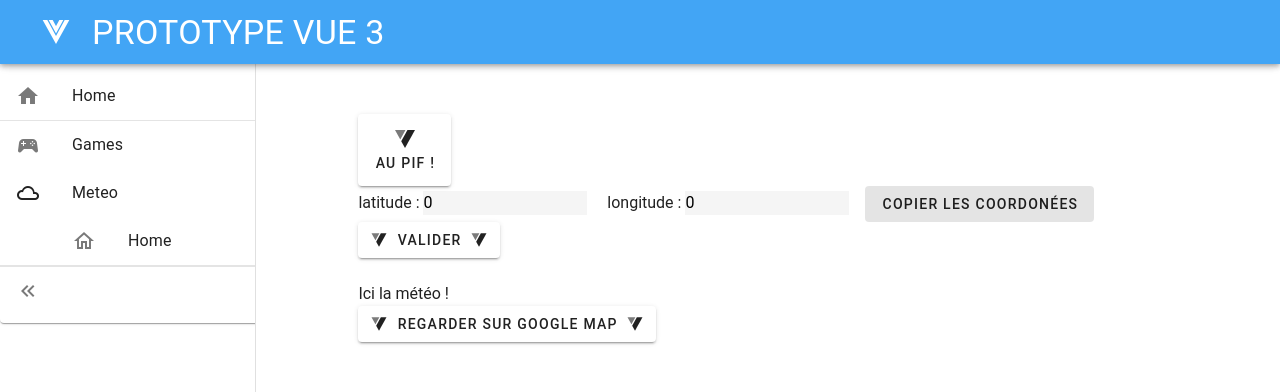
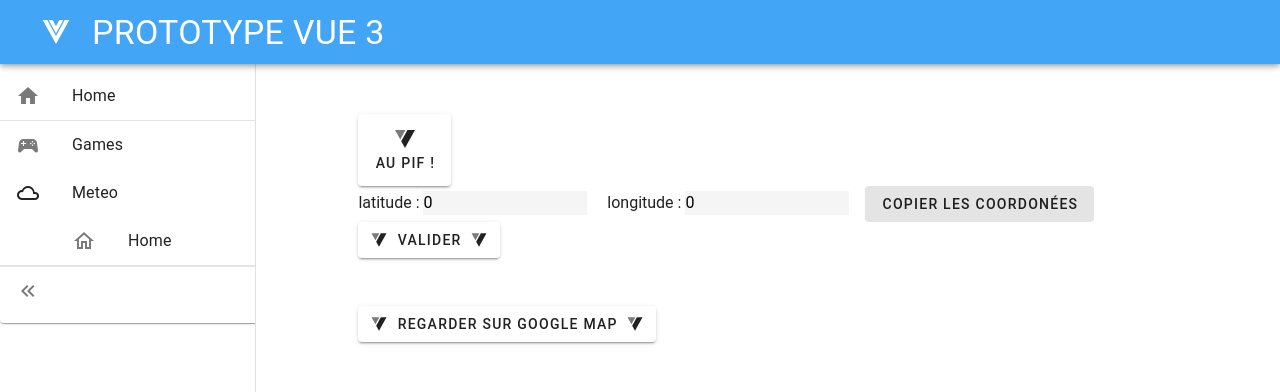
Before and after one commit to ThibaultNG/proto-vue, a Vue app: page /meteo/home in a window 1280 px wide. Shown: the top 392 px of the page. Built offline with nearby package versions, Linux system fonts and the light colour scheme; no server answers.

Commit message:
module meteo : implementing a watcher on data pulled from api and adapting the codes accordingly

```diff
--- a/src/modules/meteo/component/MeteoData.vue
+++ b/src/modules/meteo/component/MeteoData.vue
@@ -1,6 +1,7 @@
 <template>
     <ul>
-        <span v-for="(value, key, index) in props.data">
+        <template v-if="meteoStore.data != undefined && meteoStore.data != null">
+            <span v-for="(value, key, index) in meteoStore.data">
                 <template v-if="typeof value === 'object'">
                     <br />
                     <span v-for="(valueBis, indexBis, keyBis) in value">
@@ -10,18 +11,21 @@
                             :value="valueBis"
                             unit=""
                         ></MeteoDataValueWithIcon>
+
                         <MeteoDataValueWithIcon
                             v-if="String(indexBis) === 'temperature'"
                             icon="mdi-weather-sunny"
                             :value="valueBis"
                             unit="°C"
                         ></MeteoDataValueWithIcon>
+
                         <MeteoDataValueWithIcon
                             v-else-if="String(indexBis) === 'windspeed'"
                             icon="mdi-weather-windy"
                             :value="valueBis"
                             unit="km/h"
                         ></MeteoDataValueWithIcon>
+
                         <span v-else>
                             <!-- [{{ index }}.{{ indexBis }}]{{ keyBis }}: {{ valueBis }} -->
                         </span>
@@ -35,10 +39,13 @@
                 </template>
             </span>
             <br />
+        </template>
     </ul>
 </template>
 
 <script lang="ts" setup>
 import MeteoDataValueWithIcon from "./MeteoDataValueWithIcon.vue";
-const props = defineProps(["data"]);
+import { useMeteoStore } from "../store/meteoStore";
+
+const meteoStore = useMeteoStore();
 </script>
--- a/src/modules/meteo/component/MeteoInputValues.vue
+++ b/src/modules/meteo/component/MeteoInputValues.vue
@@ -14,7 +14,6 @@
 import { useMeteoStore } from "../store/meteoStore";
 
 const meteoStore = useMeteoStore();
-const emits = defineEmits(["coordinatesUpdated"]);
 
 //update coordinates according to pasted values if the syntax is correct
 //i.e. '-59.91232133' + ',' + '12.029222' with -59.xxx for latitude and 12.xxx for longitude
@@ -24,8 +23,6 @@ function splitIfComma(event: any): void {
     if (textPieces.length == 2) {
         meteoStore.latitude = parseFloat(textPieces[0]);
         meteoStore.longitude = parseFloat(textPieces[1]);
-
-        emits("coordinatesUpdated");
     }
 }
 
--- a/src/modules/meteo/component/MeteoRandomizer.vue
+++ b/src/modules/meteo/component/MeteoRandomizer.vue
@@ -8,7 +8,6 @@
 import { useMeteoStore } from "../store/meteoStore";
 
 const meteoStore = useMeteoStore();
-const emit = defineEmits(["coordinatesUpdated"]);
 
 //randomize and update the coordinate values
 function randomize(): void {
@@ -19,7 +18,5 @@ function randomize(): void {
 
     meteoStore.latitude = Math.random() * (maxLatitude - minLatitude) + minLatitude;
     meteoStore.longitude = Math.random() * (maxLongitude - minLLongitude) + minLLongitude;
-
-    emit("coordinatesUpdated");
 }
 </script>
--- a/src/modules/meteo/store/meteoStore.ts
+++ b/src/modules/meteo/store/meteoStore.ts
@@ -1,5 +1,5 @@
 import { defineStore } from "pinia";
-import { ref, computed } from "vue";
+import { ref, watchEffect } from "vue";
 import { getInfoMeteoService } from "../service/meteoService";
 
 export const useMeteoStore = defineStore("meteoStore", () => {
@@ -7,15 +7,12 @@ export const useMeteoStore = defineStore("meteoStore", () => {
     const longitude = ref(0);
     const data = ref();
 
-    function updateInfoMeteo(latitudeNewValue: number, longitudeNewValue: number): void {
-        getInfoMeteoService(latitudeNewValue, longitudeNewValue)
-            .then((response) => {
+    watchEffect(() => {
+        if (latitude.value != null && longitude.value != null)
+            getInfoMeteoService(latitude.value, longitude.value).then((response) => {
                 data.value = response ? response.data : "";
-            })
-            .catch((error) => {
-                console.log("error = " + error);
             });
-    }
+    });
 
-    return { latitude, longitude, data, updateInfoMeteo };
+    return { latitude, longitude, data };
 });
--- a/src/modules/meteo/views/MeteoHome.vue
+++ b/src/modules/meteo/views/MeteoHome.vue
@@ -1,17 +1,13 @@
 <template>
-    <div @keyup.enter="updateData">
+    <div>
         <div class="inputValues">
-            <MeteoRandomizer @randomized="updateData">Au pif !</MeteoRandomizer>
-            <MeteoInputValues @updateLatitudeLongitude="updateData"></MeteoInputValues>
-
-            <v-btn @click="updateData" prepend-icon="$vuetify" append-icon="$vuetify"
-                >Valider</v-btn
-            >
+            <MeteoRandomizer>Au pif !</MeteoRandomizer>
+            <MeteoInputValues></MeteoInputValues>
+            <v-btn prepend-icon="$vuetify" append-icon="$vuetify">Valider</v-btn>
         </div>
         <br />
 
-        <MeteoData v-if="dataPresent" :data="meteoStore.data"></MeteoData>
-        <p v-else-if="firstRender">Ici la météo !</p>
+        <MeteoData v-if="meteoStore.data != null" :data="meteoStore.data"></MeteoData>
         <p v-else>Veuillez rafraîchir !</p>
 
         <v-btn
@@ -28,22 +24,12 @@
 </template>
 
 <script setup lang="ts">
-import { ref } from "vue";
 import MeteoData from "../component/MeteoData.vue";
 import MeteoRandomizer from "../component/MeteoRandomizer.vue";
 import MeteoInputValues from "../component/MeteoInputValues.vue";
 import { useMeteoStore } from "../store/meteoStore";
 
 const meteoStore = useMeteoStore();
-
-let firstRender = ref(true);
-let dataPresent = ref(false);
-function updateData(): void {
-    meteoStore.updateInfoMeteo(meteoStore.latitude, meteoStore.longitude);
-    //TODO : add a check to verify that Data has been updated according to new values
-    dataPresent.value = true;
-    firstRender.value = false;
-}
 </script>
 
 <style scoped></style>
```
Lines whose indentation alone changed are shown as unchanged.
